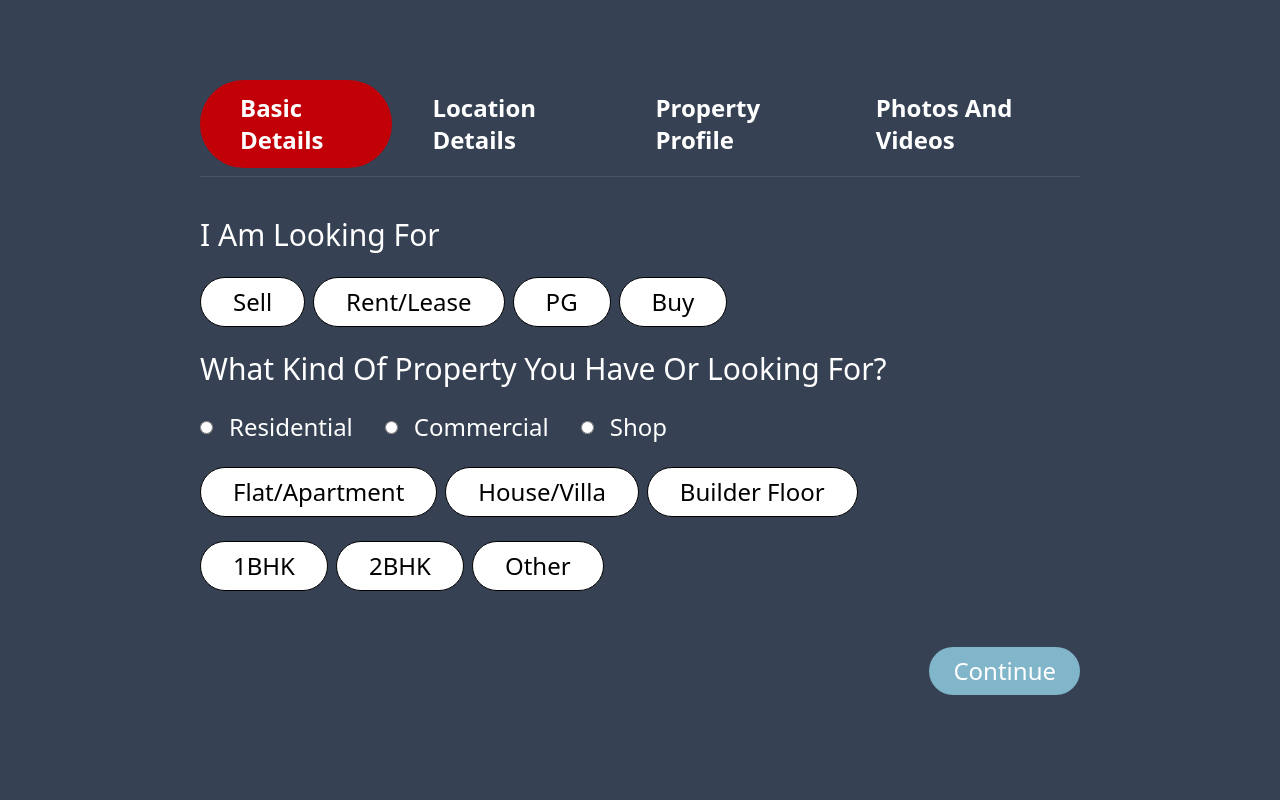
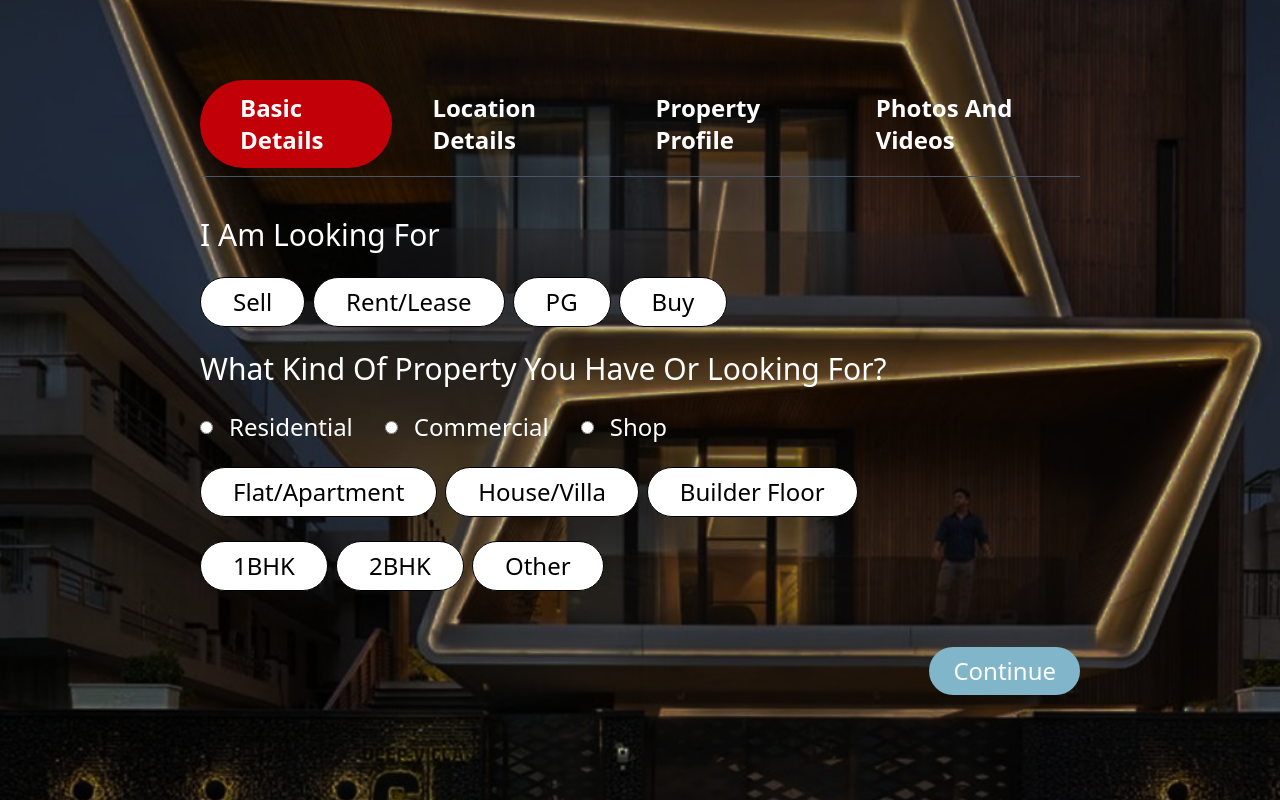
Before and after one commit to ankitWork2001/housely, a React (Vite) app: page /booking in a window 1280 px wide. Built offline with nearby package versions, Linux system fonts and the light colour scheme.

Commit message:
adding bg

```diff
--- a/src/App.css
+++ b/src/App.css
@@ -9,3 +9,11 @@
     --color-textDark:#000000;
 
 }
+
+
+@layer utilities {
+  .bg-booking-bg {
+    background-image: url('/img/booking.png');
+    background-size: cover;
+    background-position: center;
+  }}
--- a/src/index.css
+++ b/src/index.css
@@ -9,3 +9,11 @@
     --color-textDark:#ffffff;
 
 }
+
+
+@layer utilities {
+  .bg-booking-bg {
+    background-image: url('/img/booking.png');
+    background-size: cover;
+    background-position: center;
+  }}
--- a/src/pages/Booking/Booking.jsx
+++ b/src/pages/Booking/Booking.jsx
@@ -26,7 +26,7 @@ const Booking = () => {
     const back = () => setStep((prev) => Math.max(prev - 1, 1));
 
     return (
-        <div className="w-full min-h-[100vh] mx-auto px-50 py-20 text-white bg-gray-700">
+        <div className="w-full min-h-[100vh] bg-booking-bg mx-auto px-50 py-20 text-white bg-gray-700">
             {/* Tabs Header */}
             <div className="flex justify-between border-b border-gray-600 pb-2 mb-10">
                 {['Basic Details', 'Location Details', 'Property Profile', 'Photos And Videos'].map((label, index) => (
@@ -214,10 +214,12 @@ const Booking = () => {
             )}
 
             {/* Navigation Buttons */}
-            <div className="flex justify-between mt-14">
+            <div className="flex justify-between w-full mt-14">
                 {step > 1 && (
-                    <button className="text-sm text-white underline" onClick={back}>
-                        ← Back
+                    <button
+                    className="px-6 py-2 rounded-full text-2xl bg-lightBtn hover:bg-blue-500 text-white font-medium"
+                    onClick={back}>
+                    Back
                     </button>
                 )}
                 <button
```
Also changed, not shown: public/img/booking.png (added).
